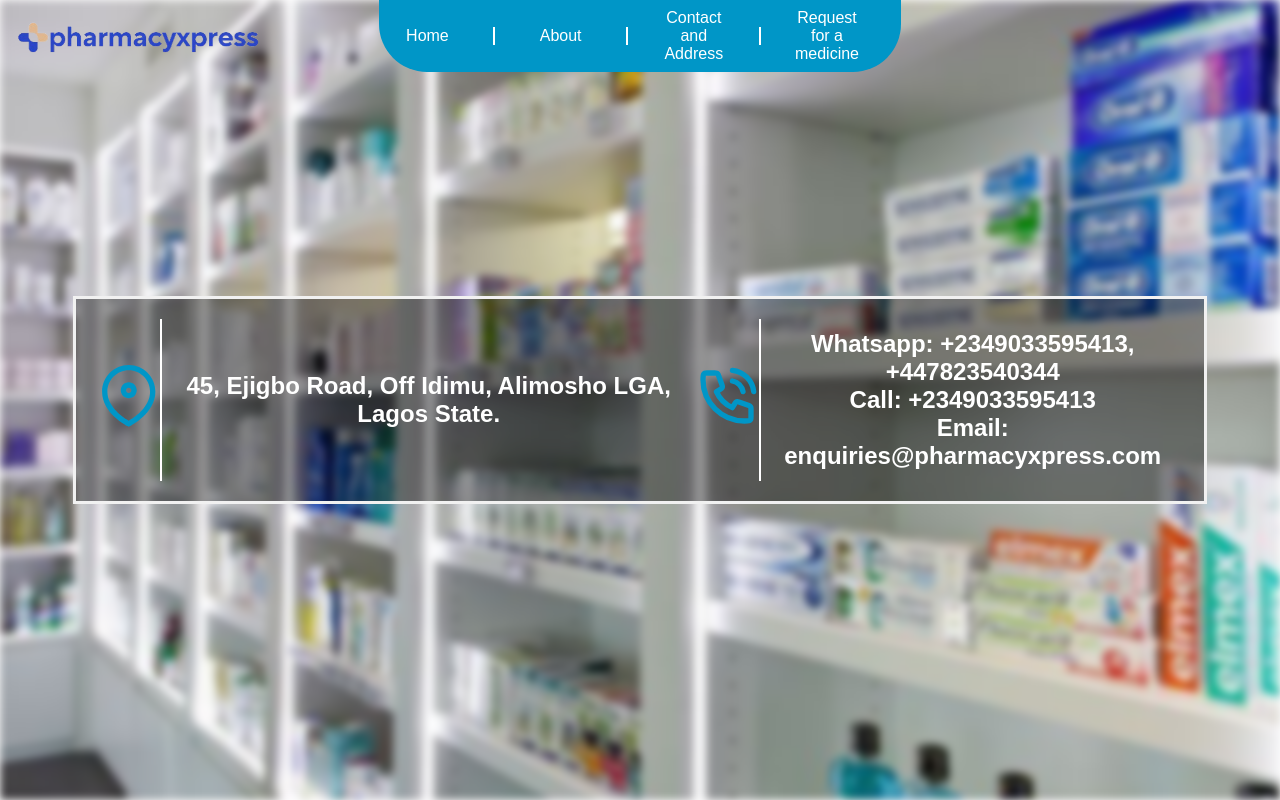
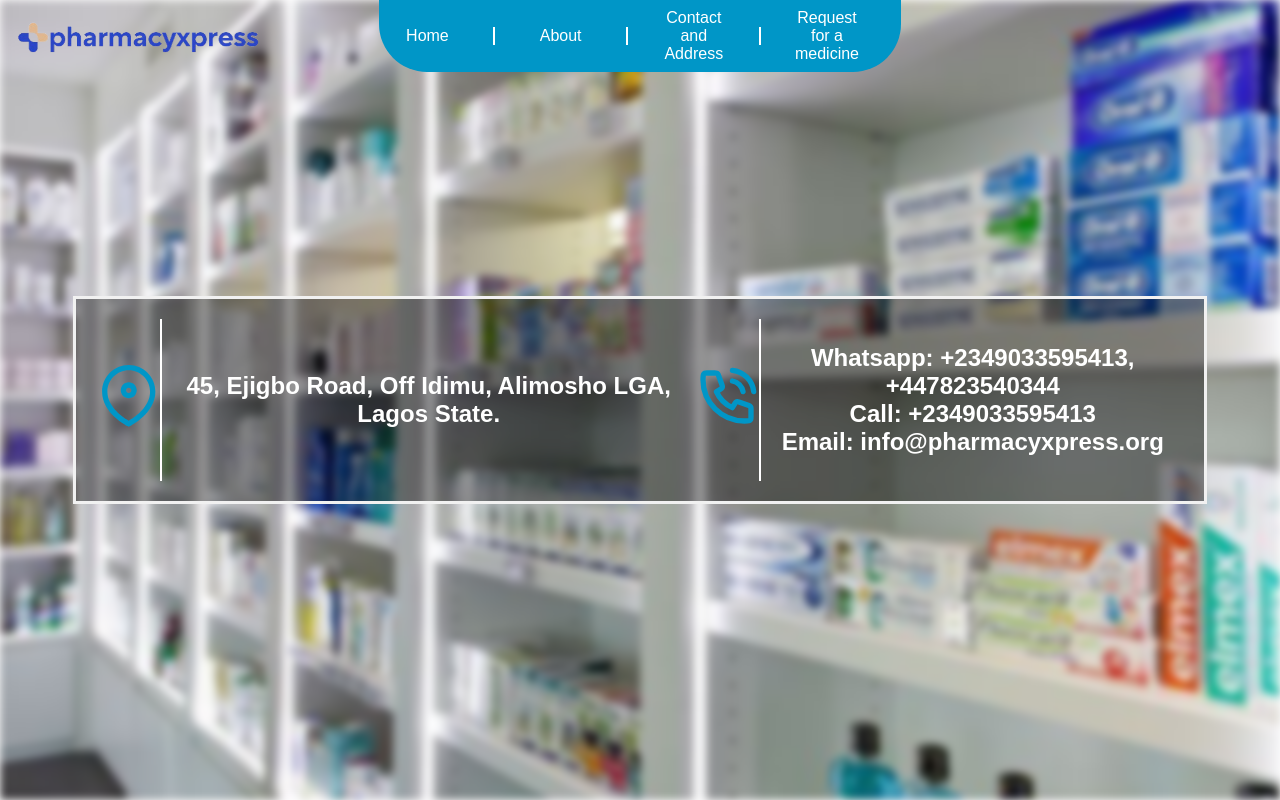
Before and after one commit to Meshack-Ndubuisi-Daniels/pharmacyxpress, a plain HTML site: page contact.html in a window 1280 px wide. Drawn offline with Linux system fonts and the light colour scheme; a web font is replaced by a local one.

Commit message:
Update contact.html
enquiries@pharm... changed to info@pharm...

```diff
--- a/contact.html
+++ b/contact.html
@@ -49,7 +49,7 @@
         <div class="actual-contacts-div">
           <div>Whatsapp: +2349033595413, +447823540344</div>
           <div>Call: +2349033595413</div>
-          <div>Email: enquiries@pharmacyxpress.com</div>
+          <div>Email: info@pharmacyxpress.org</div>
         </div>
       </div>
     </div>
```
